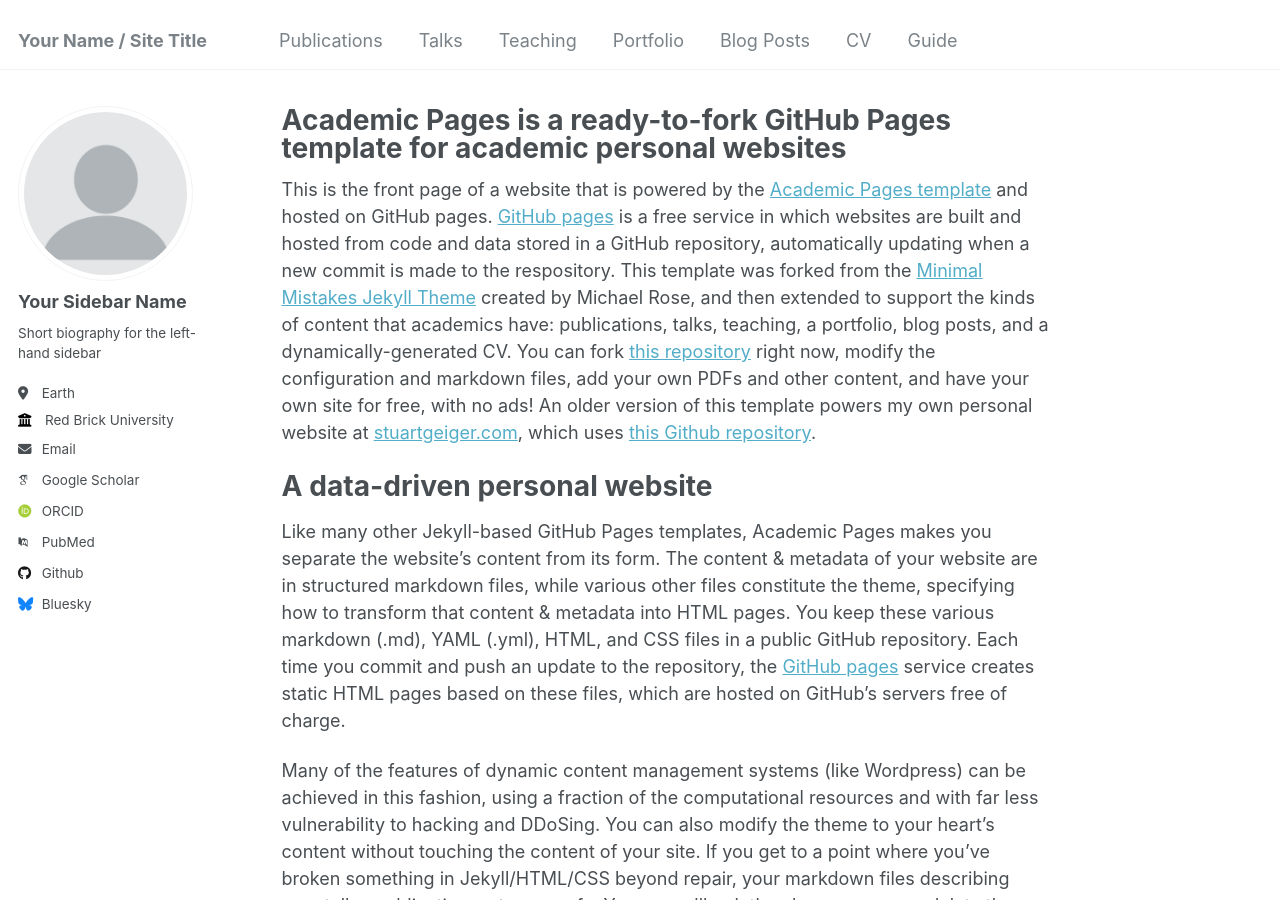
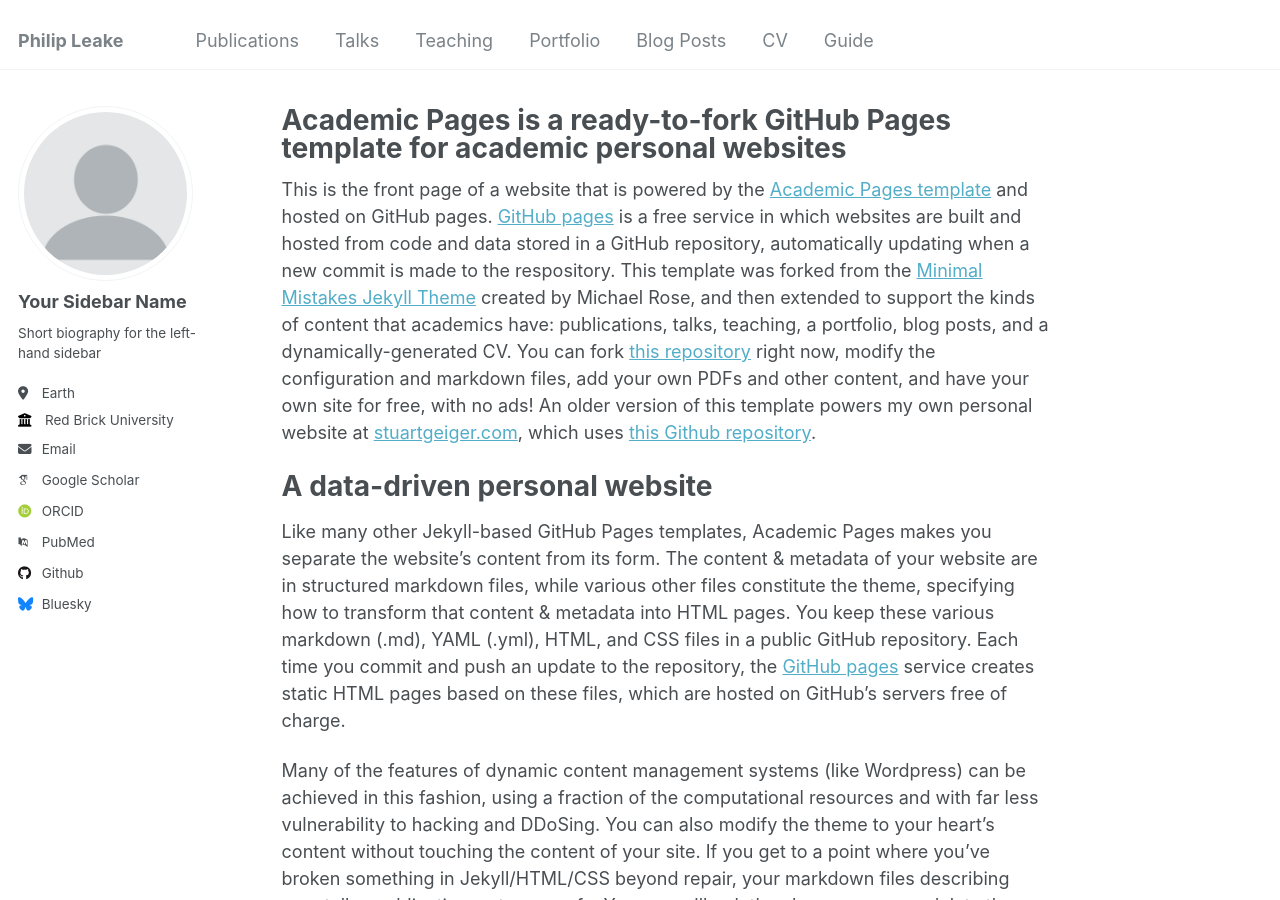
Before and after one commit to philipleake/philipleake.github.io, a Jekyll site: the page built from _pages/about.md, in a window 1280 px wide and 900 px high. Built offline with Jekyll 4.4.1, drawn with Linux system fonts in a browser that asks for light colours; some web fonts are replaced.

Commit message:
Update _config.yml

```diff
--- a/_config.yml
+++ b/_config.yml
@@ -8,7 +8,7 @@
 
 # Basic Site Settings
 locale                   : "en-US"
-title                    : "Your Name / Site Title"
+title                    : "Philip Leake"
 title_separator          : "-"
 name                     : &name "Your Name"
 description              : &description "personal description"
```
